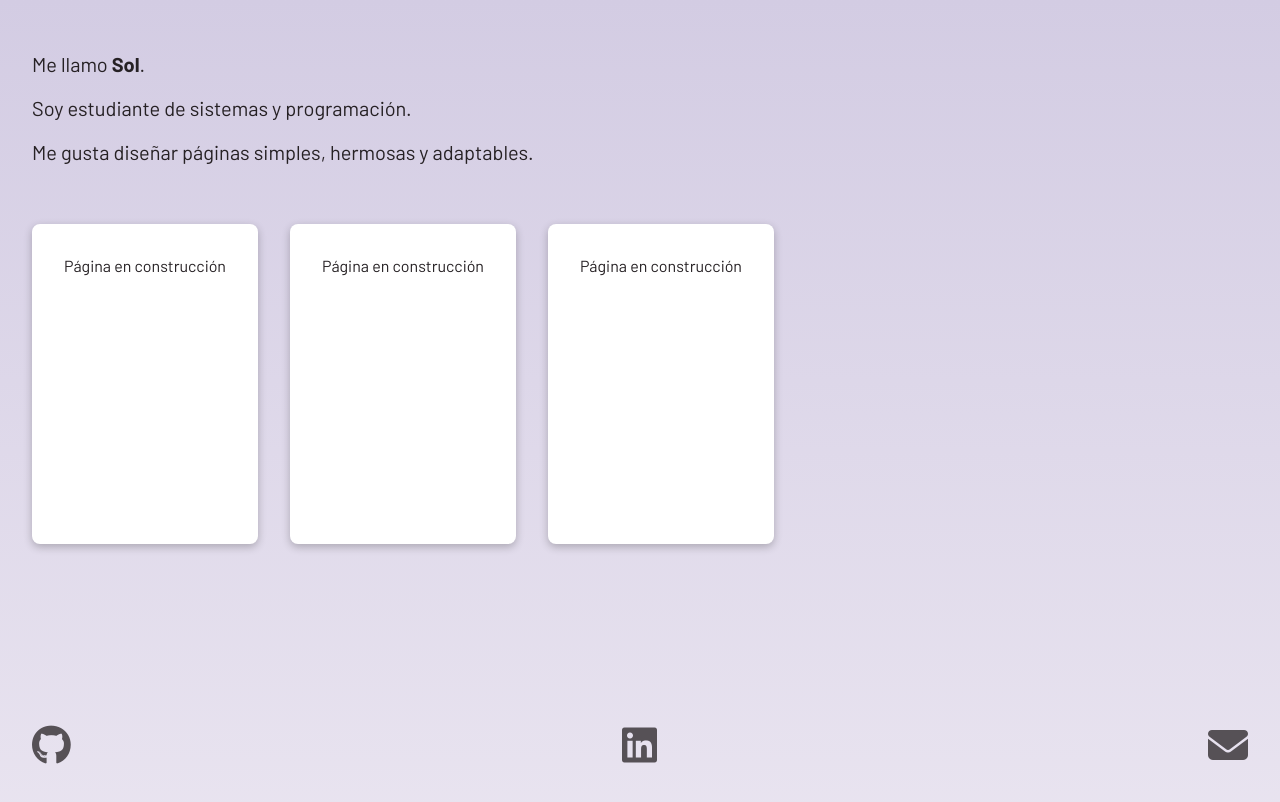
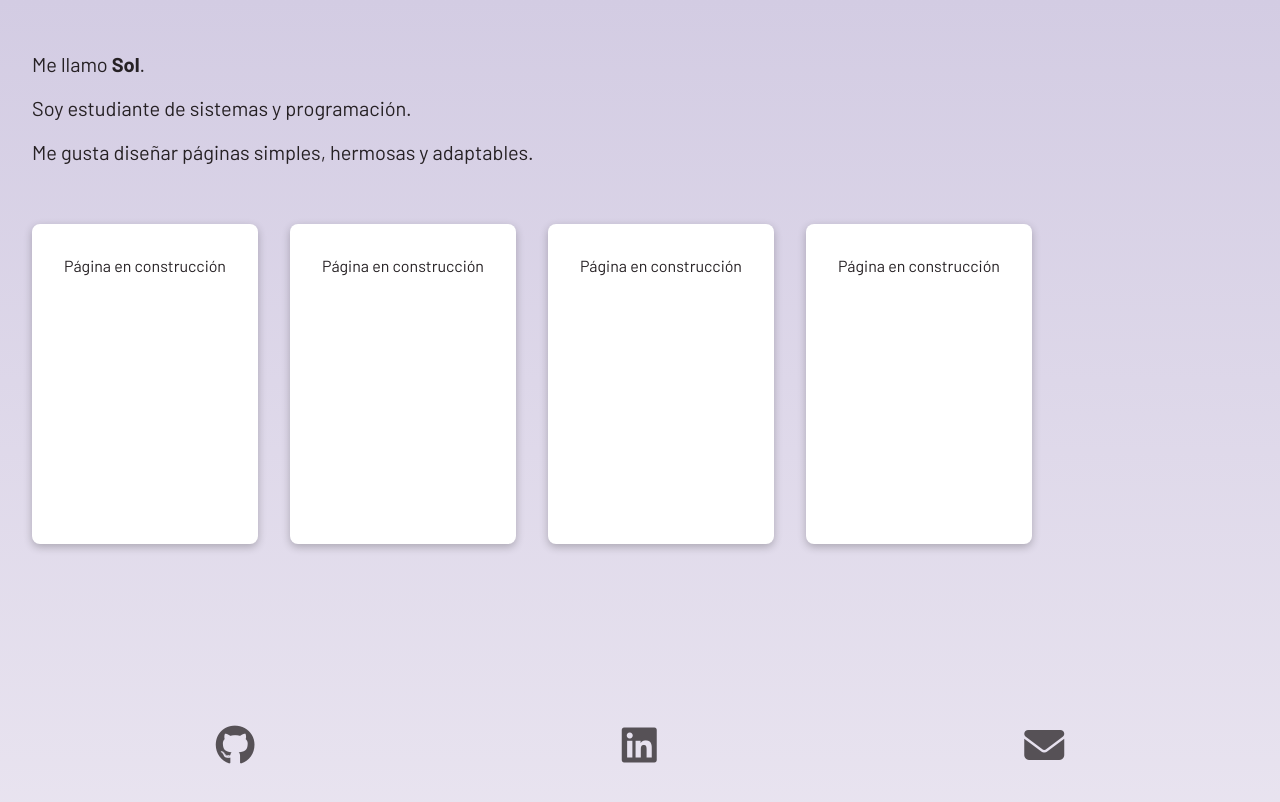
Before and after one commit to SolMorelli/SolMorelli.github.io, a plain HTML site: page index.html in a window 1280 px wide. Drawn offline with Linux system fonts and the light colour scheme; a web font is replaced by a local one.

Commit message:
Add files via upload

```diff
--- a/index.html
+++ b/index.html
@@ -28,6 +28,9 @@
                 <div class="card-main">
                     Página en construcción
                 </div>
+                <div class="card-main">
+                    Página en construcción
+                </div>
             </div>
             <div class="links-main">
                 <a href="#"><i class="fab fa-github"></i></a>
--- a/style.css
+++ b/style.css
@@ -58,6 +58,9 @@ main .projects-main {
     height: 50vh;
     padding: 0 2rem;
 }
+main .projects-main::-webkit-scrollbar {
+    width: 0;
+}
 main .projects-main .card-main {
     height: 40vh;
     min-width: 10rem;
@@ -80,9 +83,17 @@ main .links-main {
     display: flex;
     justify-content: space-between;
     font-size: 2.5rem;
+}
+main .links-main i {
     opacity: .75;
     transition: opacity ease-in-out 200ms;
 }
-main .links-main:hover {
+main .links-main i:hover {
     opacity: 1;
 }
+
+@media only screen and (min-width: 768px) {
+    main .links-main {
+        justify-content: space-around;
+    }
+  }
```
